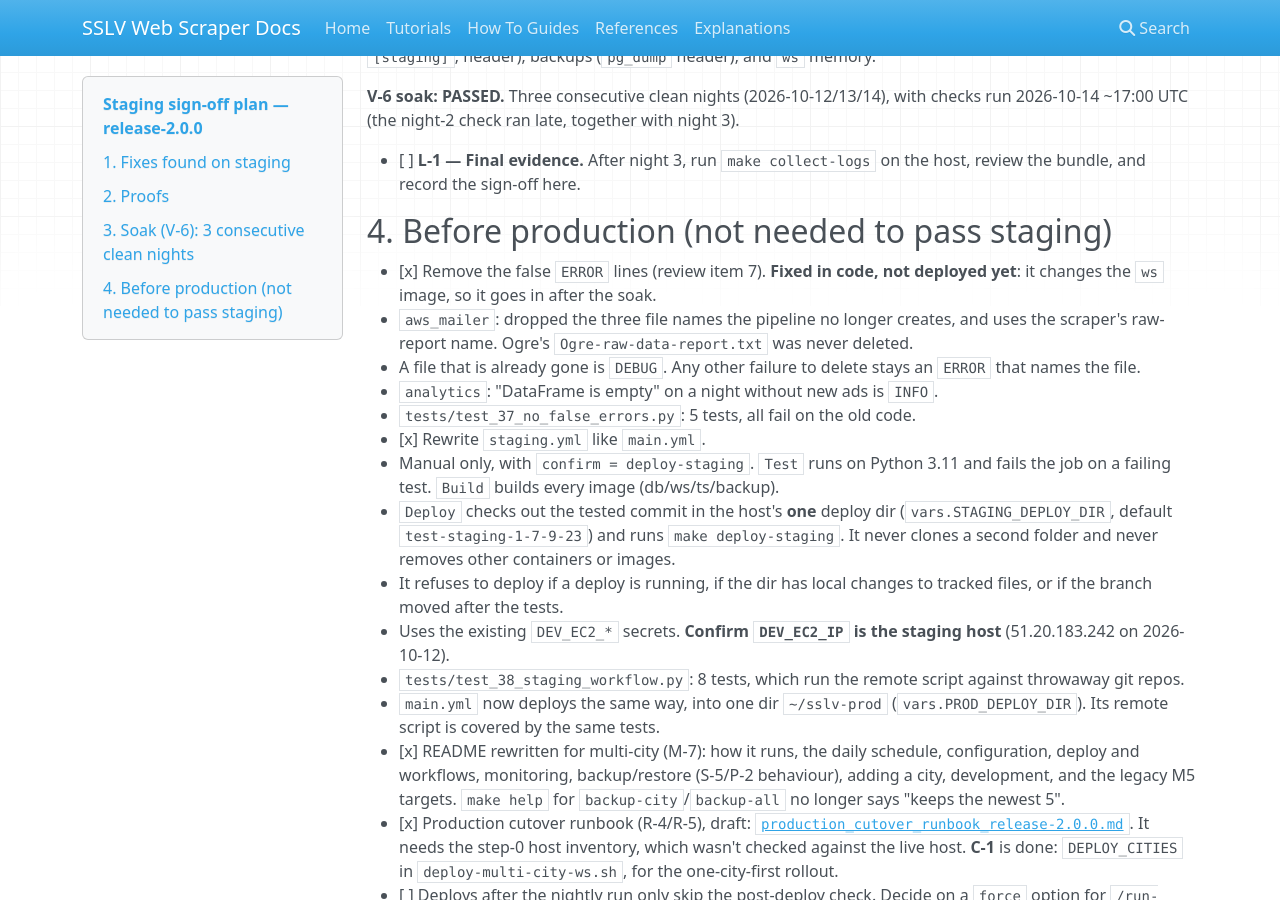
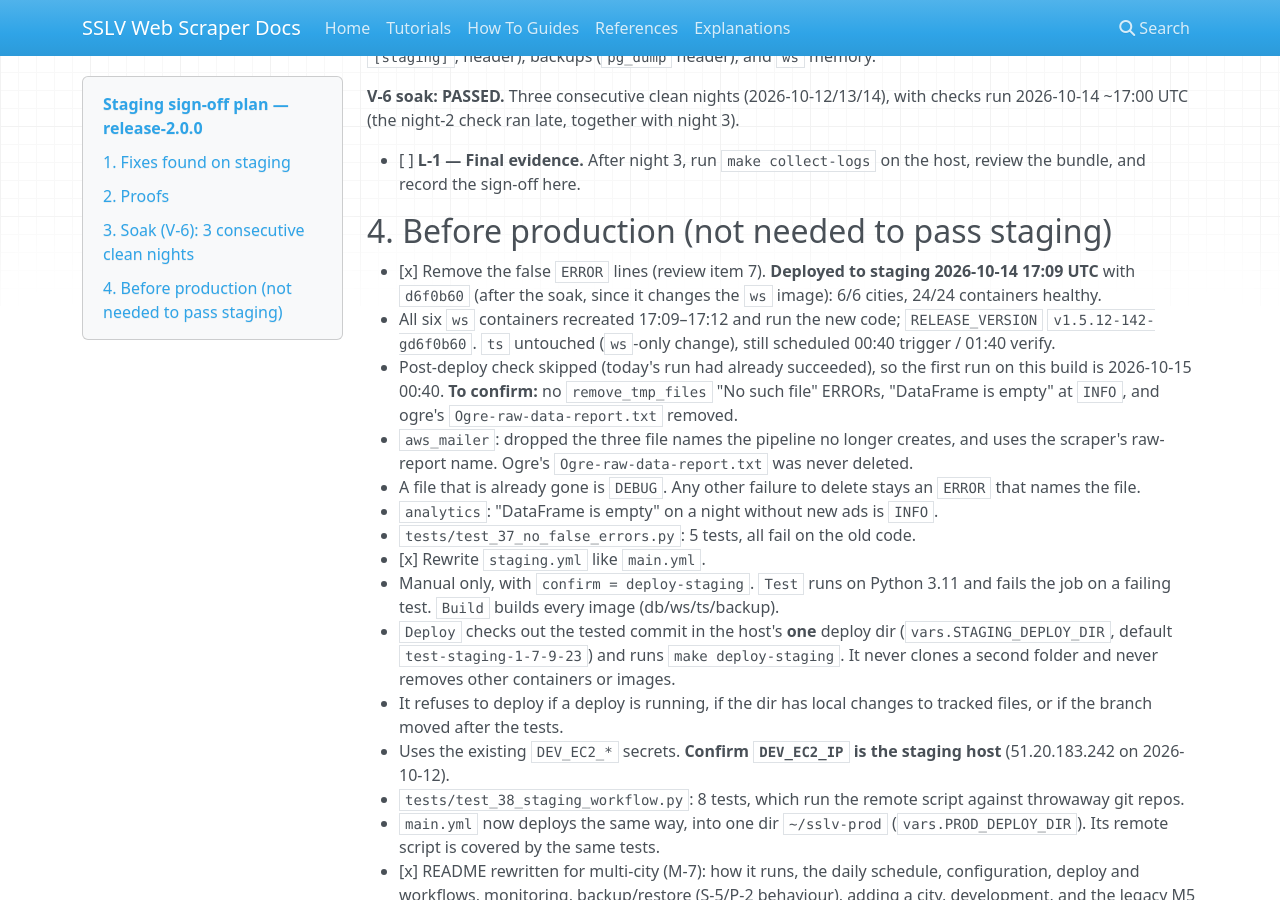
Before and after one commit to vfedotovs/sslv_web_scraper, an MkDocs documentation site: the page built from docs/staging_signoff_release-2.0.0.md, in a window 1280 px wide and 900 px high, scrolled down 2695 px. Built offline with MkDocs 1.6.1, drawn with Linux system fonts in a browser that asks for light colours; nearby versions of some CDN libraries.

Commit message:
docs: item 7 (false ERROR lines) deployed to staging with d6f0b60
6/6 cities, 24/24 containers healthy, all ws containers on the new code.
First run on this build is 2026-10-15 00:40; what to confirm is listed.

Co-Authored-By: Claude Opus 5.5 <noreply@anthropic.com>

```diff
--- a/docs/staging_signoff_release-2.0.0.md
+++ b/docs/staging_signoff_release-2.0.0.md
@@ -65,7 +65,9 @@ Each morning: `make fleet-status M6_ENV=staging`, plus `scrape_runs`, the emails
 
 ## 4. Before production (not needed to pass staging)
 
-- [x] Remove the false `ERROR` lines (review item 7). **Fixed in code, not deployed yet**: it changes the `ws` image, so it goes in after the soak.
+- [x] Remove the false `ERROR` lines (review item 7). **Deployed to staging 2026-10-14 17:09 UTC** with `d6f0b60` (after the soak, since it changes the `ws` image): 6/6 cities, 24/24 containers healthy.
+  - All six `ws` containers recreated 17:09–17:12 and run the new code; `RELEASE_VERSION` `v1.5.12-142-gd6f0b60`. `ts` untouched (`ws`-only change), still scheduled 00:40 trigger / 01:40 verify.
+  - Post-deploy check skipped (today's run had already succeeded), so the first run on this build is 2026-10-15 00:40. **To confirm:** no `remove_tmp_files` "No such file" ERRORs, "DataFrame is empty" at `INFO`, and ogre's `Ogre-raw-data-report.txt` removed.
   - `aws_mailer`: dropped the three file names the pipeline no longer creates, and uses the scraper's raw-report name. Ogre's `Ogre-raw-data-report.txt` was never deleted.
   - A file that is already gone is `DEBUG`. Any other failure to delete stays an `ERROR` that names the file.
   - `analytics`: "DataFrame is empty" on a night without new ads is `INFO`.
```
